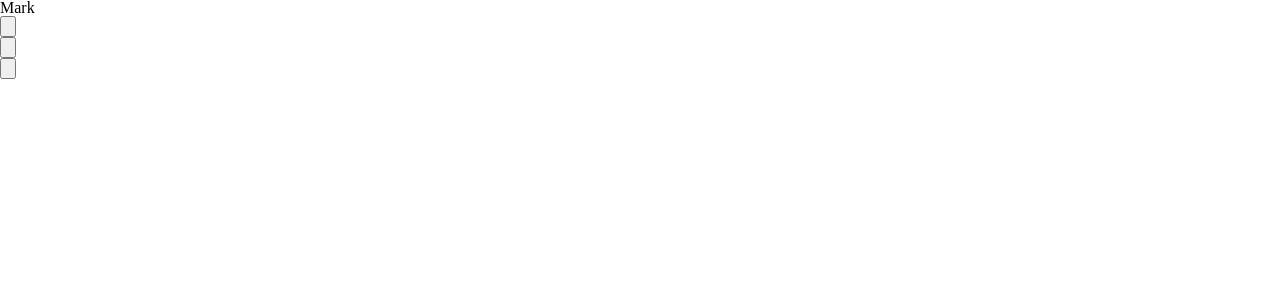
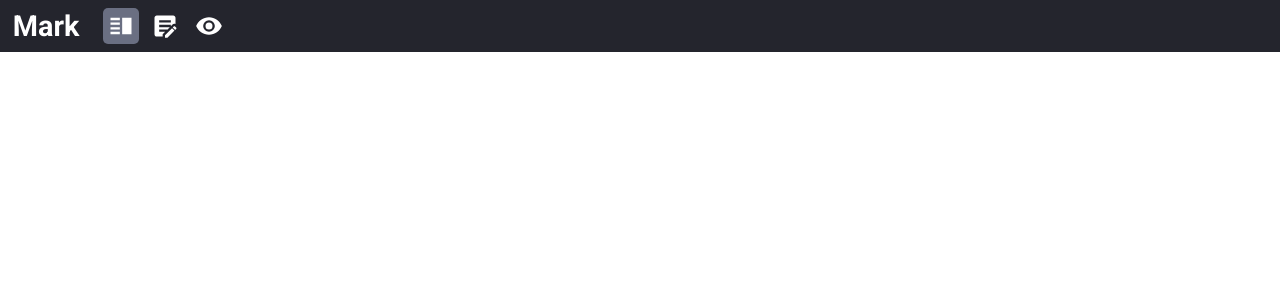
Before and after one commit to Vladyslav-Kolisnyk/mark, a React (Vite) app: page / in a window 1280 px wide. Shown: the top 300 px of the page. Built offline with nearby package versions, Linux system fonts and the light colour scheme; the HTML template or start-up script is replaced by a standard one.

Commit message:
Adding fonts and styling components

```diff
--- a/index.html
+++ b/index.html
@@ -3,6 +3,14 @@
   <head>
     <meta charset="UTF-8" />
     <meta name="viewport" content="width=device-width, initial-scale=1.0" />
+
+    <link rel="preconnect" href="https://fonts.googleapis.com">
+    <link rel="preconnect" href="https://fonts.gstatic.com" crossorigin>
+    <link href="https://fonts.googleapis.com/css2?family=Roboto:ital,wght@0,100;0,300;0,400;0,500;0,700;0,900;1,100;1,300;1,400;1,500;1,700;1,900&display=swap" rel="stylesheet">
+    <link rel="preconnect" href="https://fonts.googleapis.com">
+    <link rel="preconnect" href="https://fonts.gstatic.com" crossorigin>
+    <link href="https://fonts.googleapis.com/css2?family=Roboto+Mono:ital,wght@0,100..700;1,100..700&family=Roboto:ital,wght@0,100;0,300;0,400;0,500;0,700;0,900;1,100;1,300;1,400;1,500;1,700;1,900&display=swap" rel="stylesheet">
+
     <title>Mark</title>
   </head>
   <body>
--- a/src/components/HeaderButton.jsx
+++ b/src/components/HeaderButton.jsx
@@ -9,7 +9,7 @@ export default function HeaderButton({
   return (
     <button
       className={isFocused
-        ? 'header-button_active'
+        ? 'header-button_focused'
         : 'header-button'
       }
       onClick={() => handleClick(args)}
--- a/src/components/ViewModeButtons.jsx
+++ b/src/components/ViewModeButtons.jsx
@@ -3,7 +3,7 @@ import HeaderButton from './HeaderButton.jsx';
 
 export default function ViewModeButtons({ viewMode, setViewMode }) {
   return (
-    <ul className="header-buttons">
+    <ul className="viewmode-buttons">
       <li>
         <HeaderButton
           handleClick={setViewMode}
--- a/src/styles/App.scss
+++ b/src/styles/App.scss
@@ -1 +1,64 @@
 @use 'reset';
+
+$font-main: Roboto, sans-serif;
+$font-mono: "Roboto Mono", sans-serif;
+
+%header-buttons {
+  display: flex;
+  gap: 8px;
+}
+
+%button {
+  border: none;
+  height: 36px;
+  width: 36px;
+  padding: 4px;
+  fill: #fff;
+}
+
+.container {
+  font-family: $font-main;
+  max-height: 100vh;
+  display: flex;
+  flex-direction: column;
+}
+
+.header {
+  background: #24252D;
+  padding: 8px 1vw;
+  display: flex;
+  gap: 24px;
+  align-items: center;
+}
+
+.header-logo {
+  color: #fff;
+  font-size: 1.8rem;
+  font-weight: 700;
+}
+
+.viewmode-buttons {
+  @extend %header-buttons;
+}
+
+.header-button {
+  @extend %button;
+  background: none;
+}
+
+.header-button:hover {
+  border-radius: 5px;
+  background: #36383E;
+}
+
+.header-button_focused {
+  @extend %button;
+  border-radius: 5px;
+  background: #6A6F82;
+}
+
+@media (max-width: 500px) {
+  .viewmode-buttons {
+    display: none;
+  }
+}
```
